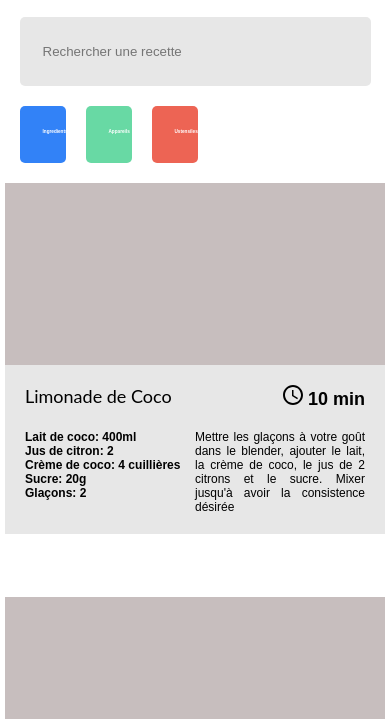
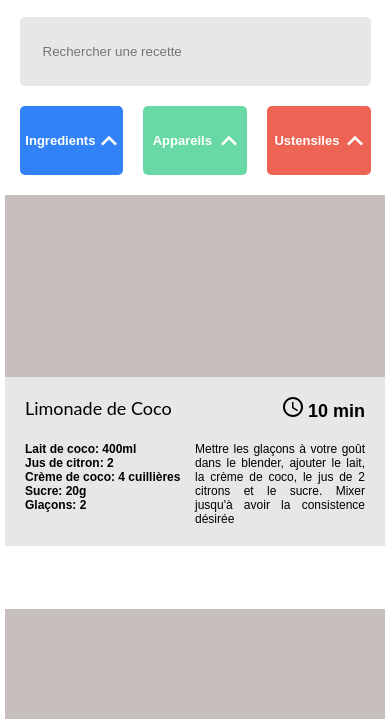
Before and after one commit to FlorentPernigotto/P7-Les-petits-plats, a plain HTML site: page index.html in a window 390 px wide. Shown: the part 125-844 px from the top of the page. Drawn offline with Linux system fonts and the light colour scheme.

Commit message:
Update index.css
responsiv filtre

```diff
--- a/css/index.css
+++ b/css/index.css
@@ -77,20 +77,22 @@ header h1 {
     align-self: flex-start;
     gap: 20px;
     padding-bottom: 20px;
-    width: 40vw;
+    width: 100%;
     margin-left: 5vw;
     padding-right: 10vw;
 }
 
 .filter_appearance {
 
-    gap: 5px;
-    padding: 23px 23px 23px 23px;
+    display: flex;
+    justify-content: space-evenly;
     border-radius: 5px;
     color: #FFFFFF;
     font-weight: 700;
-    font-size: 1.2vw;
-    width: calc( ( 100% / 3) - (20px * 3 ) );
+    font-size: 13px;
+    width: 170px;
+    height: 69px;
+    align-items: center;
 
 }
 
```
